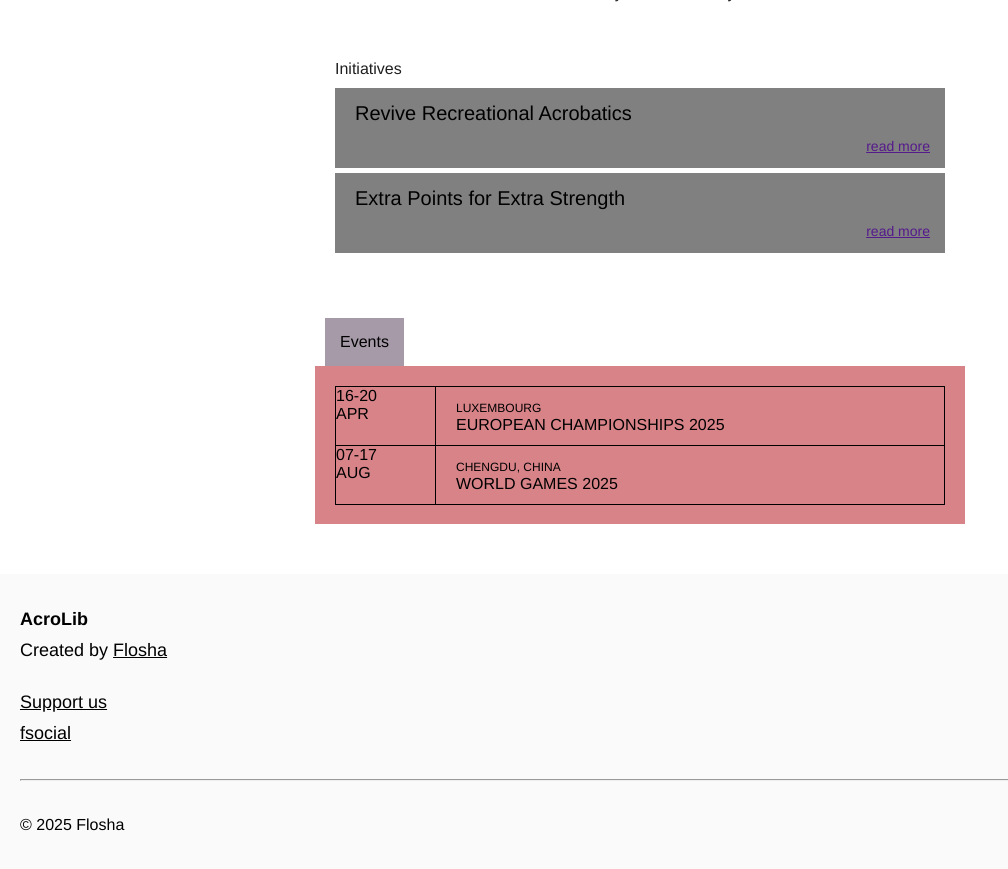
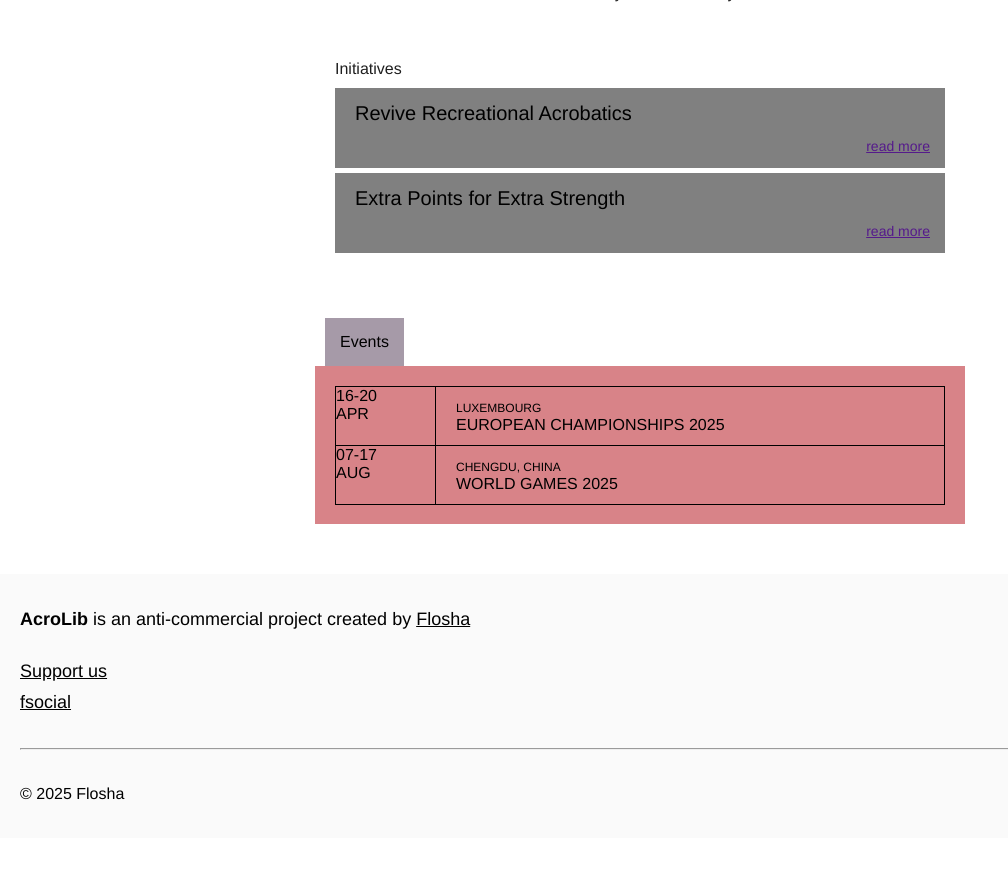
Before and after one commit to floshin/acrolib, a Jekyll site: the page built from index.md, in a window 1280 px wide and 900 px high, scrolled down 649 px, cut to the strip 31-900 px from the top of the window. Shown: the whole strip, without its empty margins (0-1008 px from the left). Built offline with Jekyll 4.4.1, drawn with Linux system fonts in a browser that asks for light colours; our own code applies the rules of GitHub Pages for plain Markdown files; after the commit the page ends 1518 px from its top, so only the background shows below that.

Commit message:
Update default.html

```diff
--- a/_layouts/default.html
+++ b/_layouts/default.html
@@ -48,8 +48,7 @@
     </body>
 
     <footer>
-      <p><strong>AcroLib</strong></p>
-      <p>Created by <a href="https://flosh.in">Flosha</a><br>
+      <p><strong>AcroLib</strong> is an anti-commercial project created by <a href="https://flosh.in">Flosha</a><br>
       <!--<br>
       <a href="https://siny.online">SinY</a></p>-->
       <br>
```
